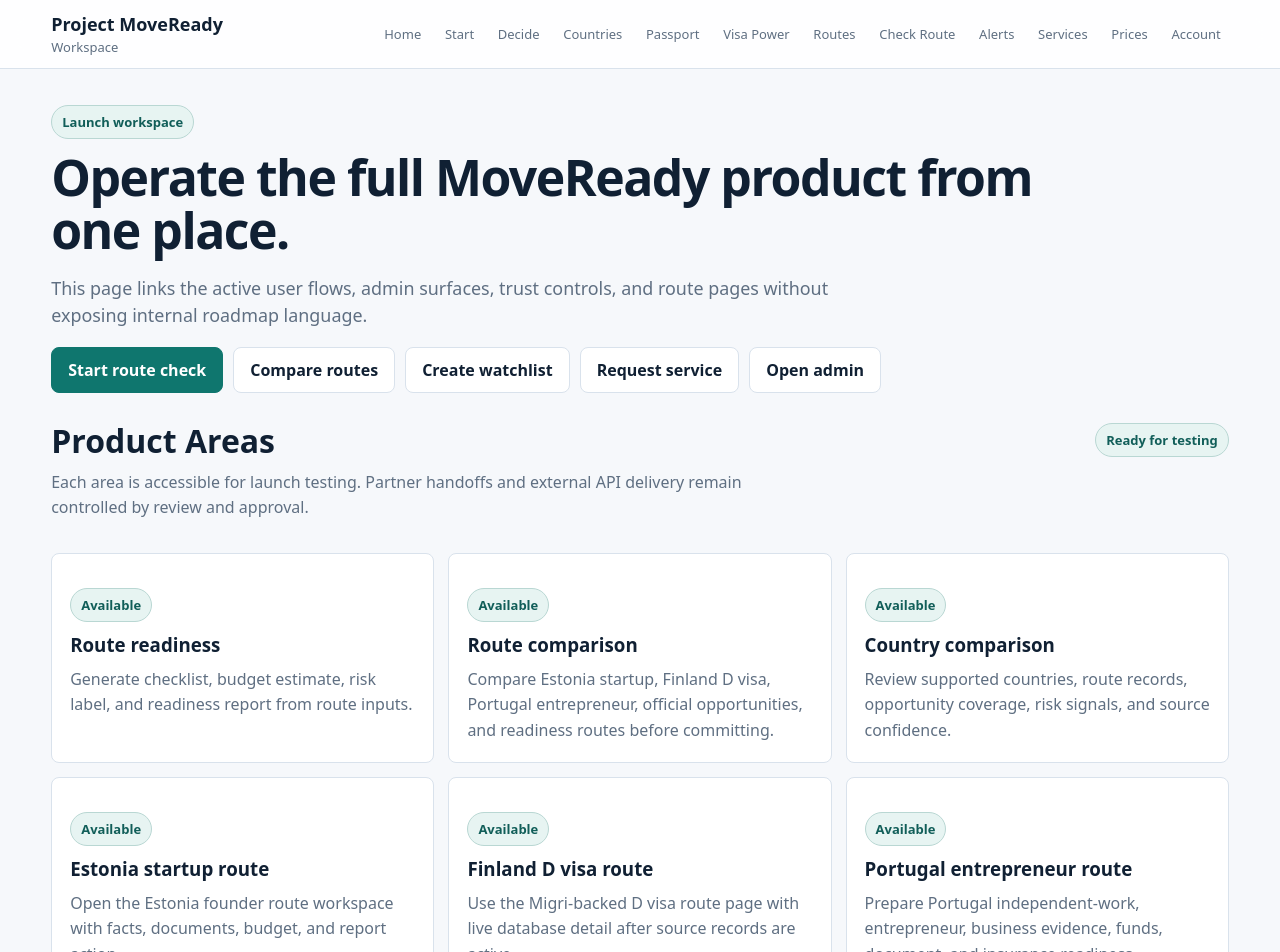
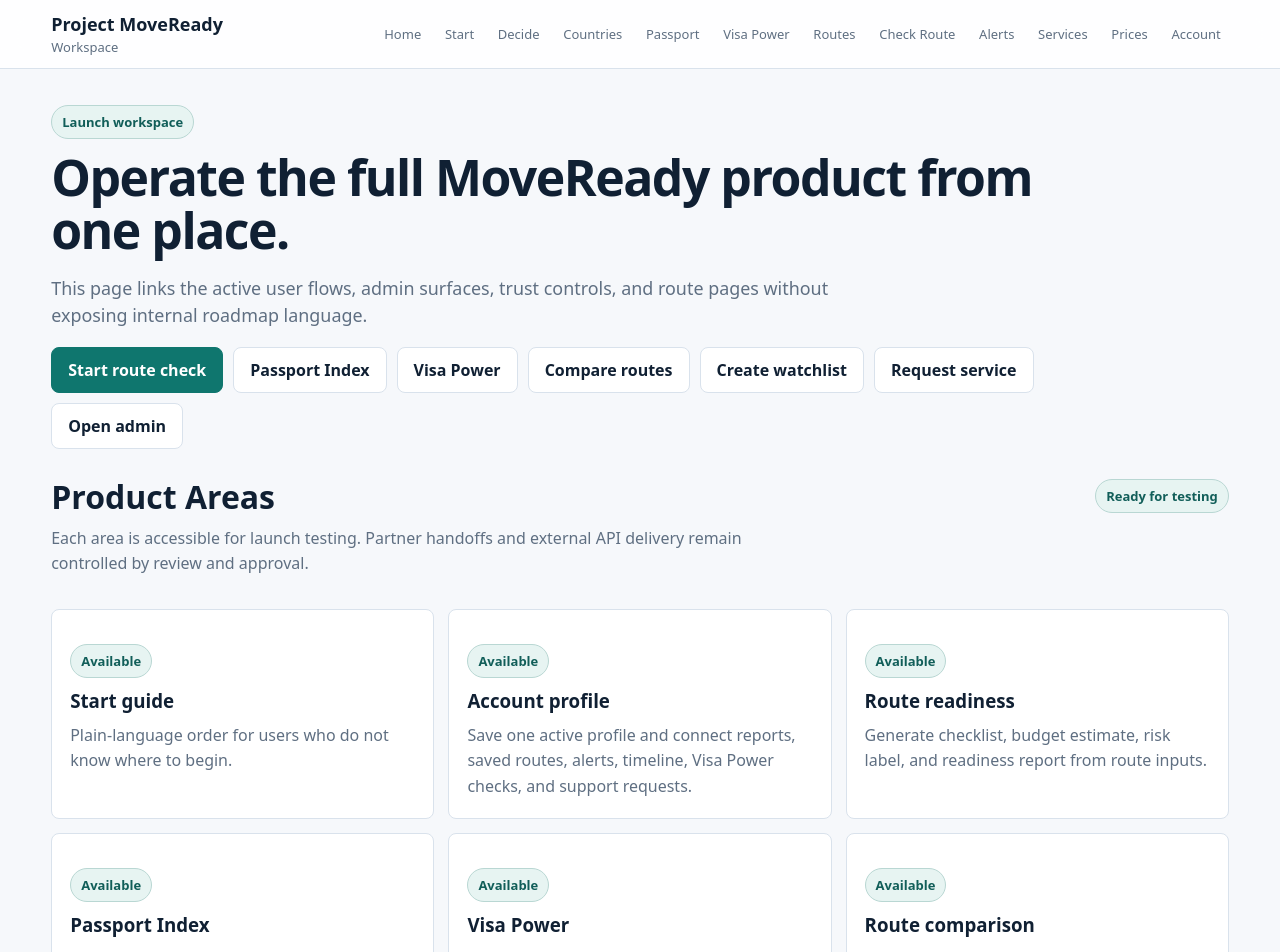
Before and after one commit to SirBM201/SirBM201-moveready-frontend, a Next.js app: page /workspace in a window 1280 px wide. Shown: the top 952 px of the page. Built offline with nearby package versions, Linux system fonts and the light colour scheme.

Commit message:
Include passport and visa power in workspace

```diff
--- a/app/workspace/page.tsx
+++ b/app/workspace/page.tsx
@@ -1,11 +1,35 @@
 import SiteHeader from "@/components/SiteHeader";
 
 const workflows = [
+  {
+    title: "Start guide",
+    status: "Available",
+    href: "/start",
+    summary: "Plain-language order for users who do not know where to begin.",
+  },
+  {
+    title: "Account profile",
+    status: "Available",
+    href: "/dashboard",
+    summary: "Save one active profile and connect reports, saved routes, alerts, timeline, Visa Power checks, and support requests.",
+  },
   {
     title: "Route readiness",
     status: "Available",
     href: "/route-checker",
     summary: "Generate checklist, budget estimate, risk label, and readiness report from route inputs.",
+  },
+  {
+    title: "Passport Index",
+    status: "Available",
+    href: "/passport-index",
+    summary: "Check passport-only travel access categories, validity notes, renewal notes, and source status.",
+  },
+  {
+    title: "Visa Power",
+    status: "Available",
+    href: "/visa-power",
+    summary: "Check whether valid existing visas may create extra third-country travel benefits, subject to official rules.",
   },
   {
     title: "Route comparison",
@@ -141,6 +165,7 @@ const controls = [
   "Contact only after user consent",
   "Provider review before public handoff",
   "Official links for lottery and ballot submissions",
+  "Passport and Visa Power results marked as advisory",
   "Report and saved-route records preserved for lookup",
 ];
 
@@ -158,6 +183,8 @@ export default function WorkspacePage() {
           </p>
           <div className="actions">
             <a className="btn primary" href="/route-checker">Start route check</a>
+            <a className="btn" href="/passport-index">Passport Index</a>
+            <a className="btn" href="/visa-power">Visa Power</a>
             <a className="btn" href="/compare">Compare routes</a>
             <a className="btn" href="/watchlist">Create watchlist</a>
             <a className="btn" href="/services">Request service</a>
```
